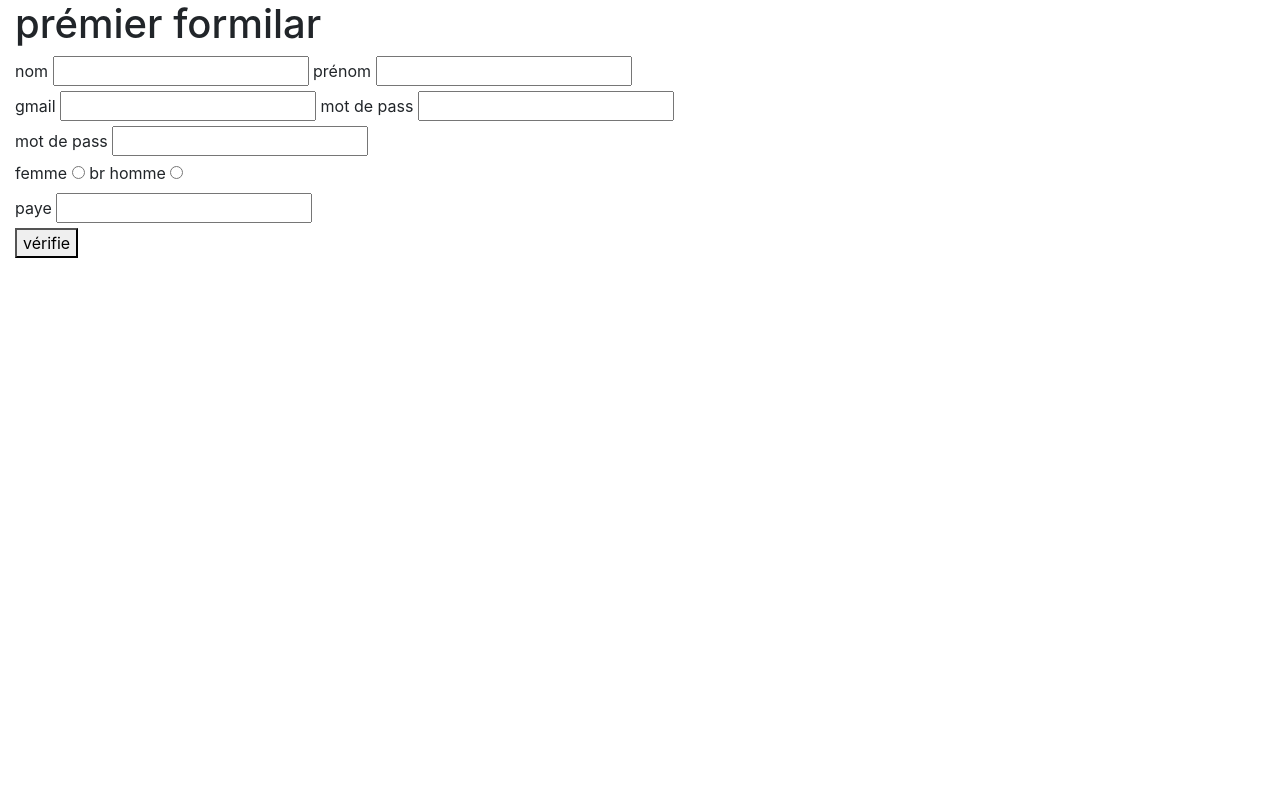
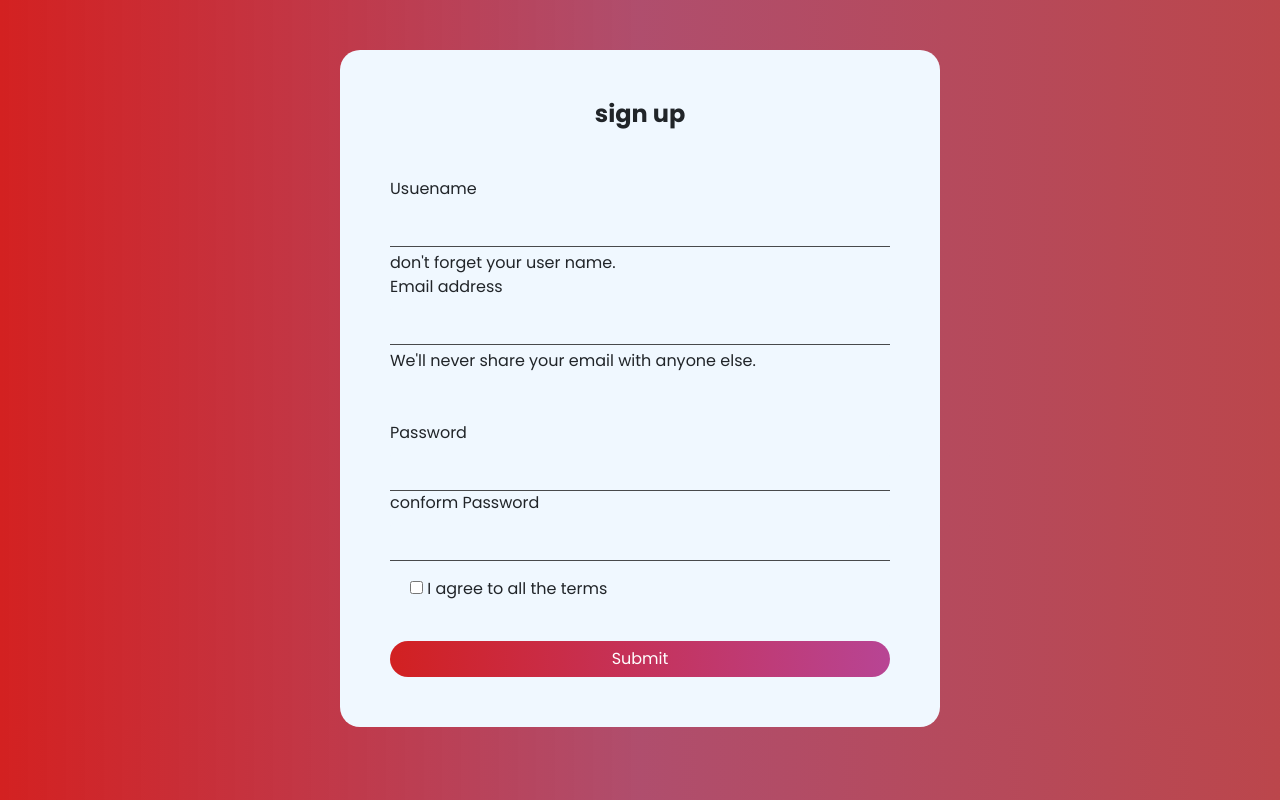
Before and after one commit to melki-khalil/projet-web, a plain HTML site: page sign in/index.html in a window 1280 px wide. Drawn offline with nearby package versions, Linux system fonts and the light colour scheme.

Commit message:
sign up page

```diff
--- a/sign in/index.html
+++ b/sign in/index.html
@@ -5,47 +5,35 @@
     <meta name="viewport" content="width=device-width, initial-scale=1.0">
     <title>formilar</title>
     <link rel="stylesheet" href="../npm/node_modules/bootstrap/dist/css/bootstrap.css">
+    <link rel="stylesheet" href="./style.css">
 </head>
 <body>
-    <form action="" class="col-12 col-lg-7">
-        <h1>prémier formilar</h1>
+    <div  class="container-fluid">
 
-        <label for="name">nom</label>
-        <input type="text" name="nom" id="name">
-        <label for="surname">prénom</label>
-        <input type="text" name="nom" id="surname">
-        <br>
-        <label for="email">gmail</label>
-        <input type="email" name="mail" id="email">
+        <form class="mx-auto">
+            <h4 class="text-center"> sign up </h4>
+            <div class="mb-3 mt-5">
+              <label for="Usuename" class="form-label">Usuename</label>
+              <input type="text" class="form-control" id="Usuename" aria-describedby="emailHelp">
+              <div id="emailHelp" class="form-text">don't forget your user name.</div>
 
-        <label for="PW">mot de pass</label>
-        <input type="password" name="passWord" id="PW">
-        <br>
-
-        <label for="PW2">mot de pass</label>
-        <input type="password" name="conform" id="PW2">
-        <br>
-
-
-        <label for="f">femme</label>
-        <input type="radio" name="gender"  id="f">
-        br
-        <label for="h">homme</label>
-        <input type="radio" name="gender" id="h">
-        <br>
-        <label for="pays">paye</label>
-        <input list="pays" name="pay" value="" id="pay">
-        <datalist id="pays">
-
-            <option value="Tunise">nabule</option>
-            <option value="France">unis</option>
-            <option value="Algeria">Bizart</option>
-            <option value="Egypt">Gafsa</option>
-            <option value="Jordon">Jandoba</option>
-        </datalist>
-        <br>
-        <button onclick="checkout()">vérifie</button>
-    </form>
+              <label for="Email1" class="form-label">Email address</label>
+              <input type="email" class="form-control" id="Email1" aria-describedby="emailHelp">
+              <div id="emailHelp" class="form-text">We'll never share your email with anyone else.</div>
+            </div>
+            <div class="mb-3 mt-5" btn-group>
+              <label for="password" class="form-label">Password</label>
+              <input type="password" class="form-control" id="password">
+              <label for="conform" class="form-label"> conform Password</label>
+              <input type="password" class="form-control" id="conform">
+            </div>
+            <div class="mb-3 mt-3 form-check">
+              <input type="checkbox" class="btn-outline-primary " id="terms">
+              <label class="form-check-label  " for="terms">I agree to all  the terms</label>
+            </div>
+            <button type="submit" class="btn btn-primary mt-4">Submit</button>
+          </form>
+    </div>
 </body>
-<script src="../npm/node_modules/bootstrap/dist/js/bootstrap.bundle.js"> </script>
+<script src="../npm/node_modules/bootstrap/dist/js/bootstrap.bundle.min.js"> </script>
 </html>
--- /dev/null
+++ b/sign in/style.css
@@ -0,0 +1,45 @@
+@import url('https://fonts.googleapis.com/css2?family=Poppins:ital,wght@0,100;0,200;0,300;0,400;0,500;0,600;0,700;0,800;0,900;1,100;1,200;1,300;1,400;1,500;1,600;1,700;1,800;1,900&display=swap');
+*{
+    padding: 0%;
+    margin: 0%;
+    box-sizing: border-box;
+}
+body{
+    background: linear-gradient(90deg,rgba(207, 12, 12, 0.912),rgba(153, 28, 68, 0.781),rgba(168, 18, 25, 0.781));
+    font-family:"Poppins", sans-serif;
+}
+
+h4{
+    font-weight: 700;
+}
+form{
+    width:48%;
+    background-color: aliceblue;
+    border-radius: 20px;
+    padding: 50px;
+    margin-top: 50px;
+}
+.btn-primary{
+    border: none;
+    border-radius: 50px;
+    width: 100%;
+    background: linear-gradient(90deg,rgba(207, 12, 12, 0.912),rgba(168, 18, 118, 0.781));
+}
+.form-control{
+    display: inline;
+    background-color: aliceblue;
+    color: rgba(0, 0, 0, 0.7);
+    border-bottom-color:rgba(0, 0, 0, 0.7) ;
+    border: none;
+    border-bottom: 1px solid;
+    border-radius: 4px 4px 0 0;
+
+
+}
+@media only screen and (max-width:600px) {
+    form{
+
+        width: 100% !important;
+    }
+
+}
```
